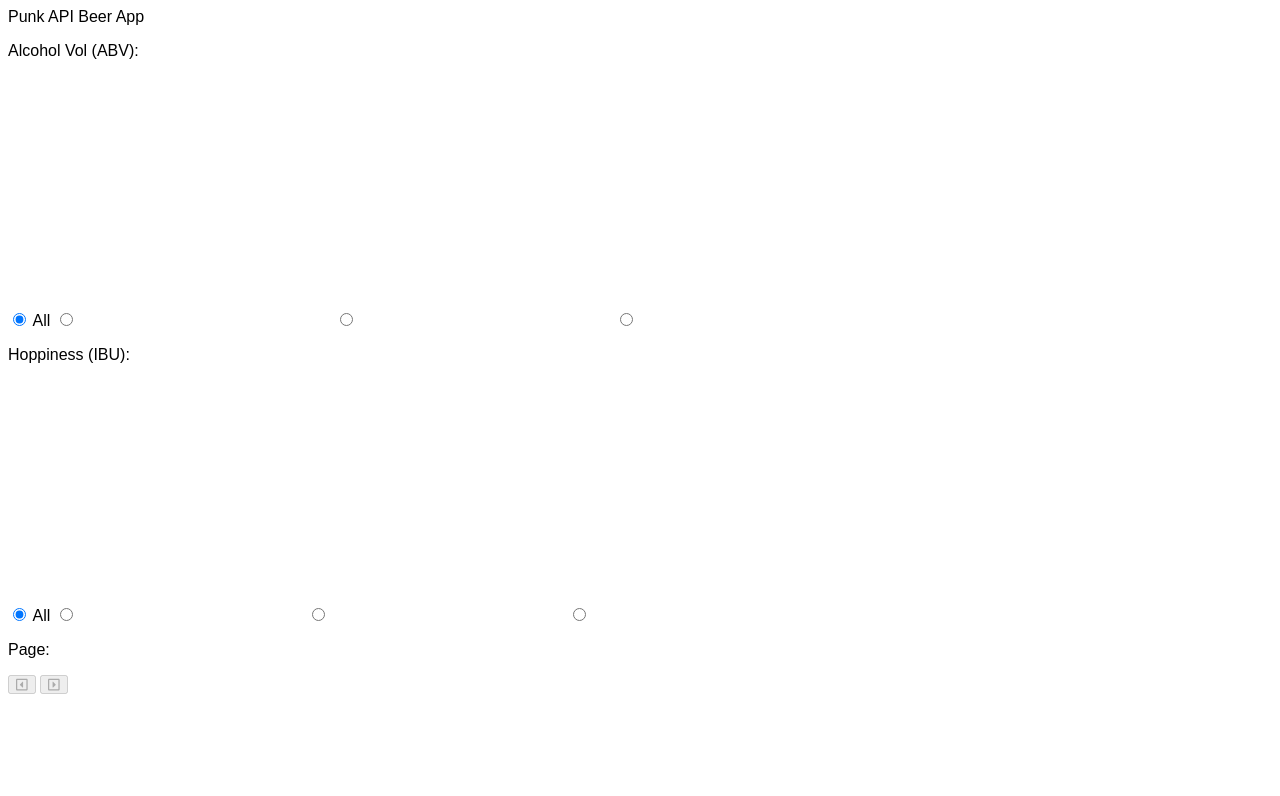
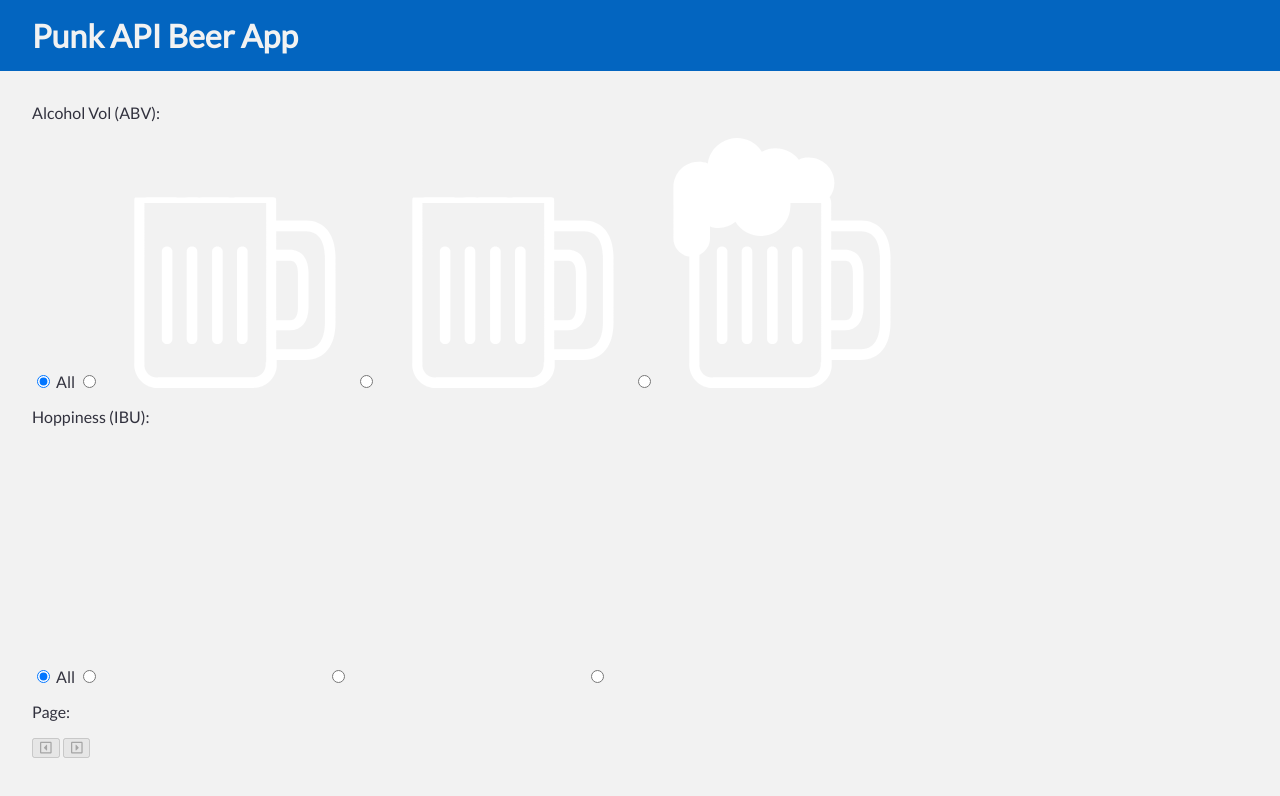
Before and after one commit to MalbonaGenio/brew-punk-beer-app, a website built with Parcel: page index.html in a window 1280 px wide. Built offline with nearby package versions, Linux system fonts and the light colour scheme.

Commit message:
initial CSS styling added google fonts, defined some custom properties to defien the colors we will use. Add resets for the body and html. and some styling to the header.

```diff
--- a/index.css
+++ b/index.css
@@ -1,3 +1,40 @@
-body {
-  font-family: sans-serif;
+/* fonts */
+@import url("https://fonts.googleapis.com/css2?family=Lato&family=Old+Standard+TT&display=swap");
+
+/* custom properties */
+:root {
+  --off-white: #f2f2f2;
+  --black: rgba(0, 0, 16, 0.8);
+  --blue: #0365c0;
+  --green: #00cc4f;
+  --orange: #ffb144;
+  --disabled: rgba(0, 0, 16, 0.3);
+  --shadow: 0 0.5rem 1rem rgba(0, 0, 16, 0.19),
+    0 0.3rem 0.3rem rgba(0, 0, 16, 0.23);
 }
+
+/* resets */
+body,
+html {
+  height: 100%;
+  width: 100%;
+  margin: 0;
+  padding: 0;
+  background-color: var(--off-white);
+  font-family: "Lato", sans-serif;
+  color: var(--black);
+  box-sizing: border-box;
+}
+
+header {
+  padding: 1rem 2rem;
+  background: var(--blue);
+  color: var(--off-white);
+  font-size: 2rem;
+  font-weight: bold;
+}
+
+/* main container */
+.container {
+  padding: 1rem 2rem;
+}
```
